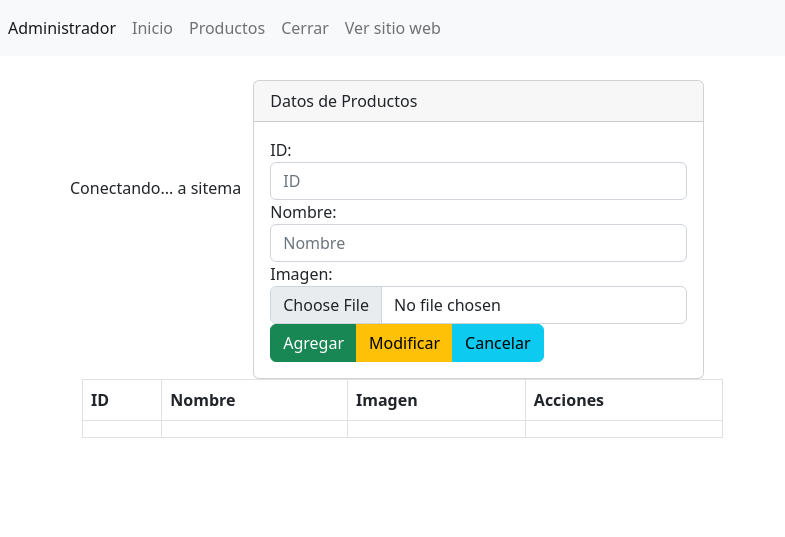
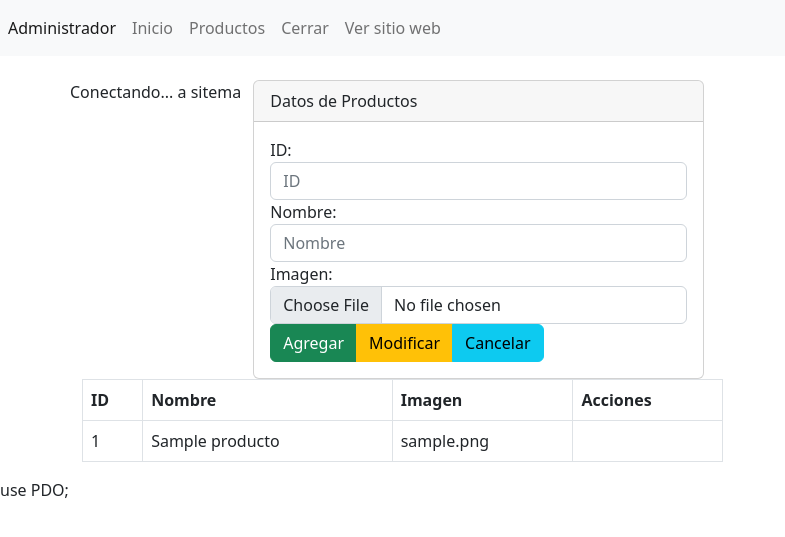
Before and after one commit to jusepthm/distrilacteosfernandez, a PHP site: page /admin/section/productos.php in a window 1280 px wide. Shown: the top 537 px of the page, without its empty margins (0-785 px from the left). Run offline with PHP 8.4, Linux system fonts and the light colour scheme; tables that the repository leaves empty or names only in its code hold one stand-in row (values such as "Sample post"); lists and menus that the app fills with data are empty.

Commit message:
traeer datos del modelo

```diff
--- a/admin/config/db.php
+++ b/admin/config/db.php
@@ -0,0 +1,14 @@
+<?php
+$host="Localhost";
+$bd="sitio";
+$usuario="root";
+$contraseña="";
+
+try {
+$conexion=new PDO("mysql:host=$host;dbname=$bd",$usuario,$contraseña);
+if($conexion){ echo "Conectando... a sitema"; }
+} catch (Exception $ex) {
+echo $ex->getMessage();
+}
+
+?>
--- a/admin/section/productos.php
+++ b/admin/section/productos.php
@@ -6,31 +6,25 @@
 $txtImagen=(isset($_FILES['txtImagen']['name']))?$_FILES['txtImagen']['name']:"";
 $accion=(isset($_POST['accion']))?$_POST['accion']:"";
 
-echo $txtID."<br>";
+/* echo $txtID."<br>";
 echo $txtNombre."<br>";
 echo $txtImagen."<br>";
-echo $accion."<br>";
+echo $accion."<br>"; */
 
-$host="Localhost";
-$bd="sitio";
-$usuario="root";
-$contraseña="";
+include("../config/db.php");
 
-try {
-    $conexion=new PDO("mysql:host=$host;dbname=$bd",$usuario,$contraseña);
-    if($conexion){ echo "Conectando... a sitema"; }
-} catch (Exception $ex) {
-    echo $ex->getMessage();
-}
 
 
 
 switch($accion){
 
     case "Agregar":
-       // INSERT INTO `productos` (`id`, `nombre`, `imagen`) VALUES (NULL, 'limon', 'imagen.jpg');
-        echo "Presionando el boton Agregar";
+        $sentenciaSQL= $conexion->prepare("INSERT INTO productos (nombre, imagen) VALUES (:nombre, :imagen);");
+        $sentenciaSQL->bindParam(':nombre',$txtNombre);
+        $sentenciaSQL->bindParam(':imagen',$txtImagen);
+        $sentenciaSQL->execute();
         break;
+
     case "Modificar":
         echo "Presionando el boton Modificar";
         break;
@@ -38,12 +32,11 @@
         echo "Presionando el boton Cancelar";
         break;
 
+}
 
-
-
-
-
-}
+ $sentenciaSQL= $conexion->prepare("SELECT * FROM productos");
+ $sentenciaSQL->execute();
+ $listaProductos=$sentenciaSQL->fetchAll(PDO::FETCH_ASSOC);
 
 ?>
 <div class="col-md-5">
@@ -95,12 +88,14 @@
             </tr>
         </thead>
         <tbody>
+            <?php foreach($listaProductos as $producto) { ?>
             <tr>
-                <td></td>
-                <td></td>
-                <td></td>
+                <td><?php echo $producto['id']?></td>
+                <td><?php echo $producto['nombre']?></td>
+                <td><?php echo $producto['imagen']?></td>
                 <td></td>
             </tr>
+            <?php };?>
         </tbody>
     </table>
 
@@ -108,3 +103,4 @@
 </div>
 
 <?php include("../template/footer.php"); ?>
+use PDO;
```
